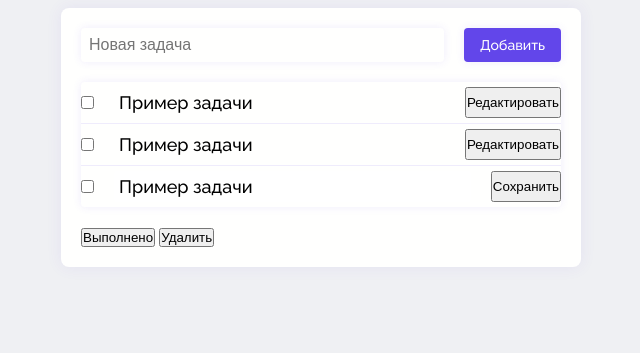
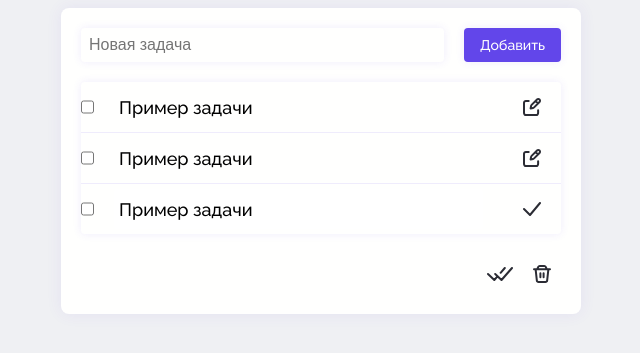
Before and after one commit to merpich/TodoApp, a website: page index.html in a window 1280 px wide. Shown: the part 189-542 px from the top of the page, without its empty margins (319-959 px from the left). Drawn offline with Linux system fonts and the light colour scheme.

Commit message:
made buttons

```diff
--- a/assets/scss/app.scss
+++ b/assets/scss/app.scss
@@ -113,11 +113,66 @@ body {
 	}
 	// .tasks-list__button
 	&__button {
+		display: flex;
+		align-items: center;
+		min-height: rem(40);
+		padding: rem(10) rem(20);
+		border: 0;
+		background: transparent;
+		&:hover .tasks-list__icon {
+			stroke: var(--color-accent-secondary);
+		}
+	}
+	// .tasks-list__icon
+	&__icon {
+		stroke: var(--color-text-primary);
+		transition: stroke 0.2s ease 0s;
+		// .tasks-list__icon_edit
+		&_edit {
+			width: rem(18);
+			height: rem(18);
+		}
+		// .tasks-list__icon_save
+		&_save {
+			width: rem(18);
+			height: rem(14);
+		}
 	}
 }
 
 .tasks-tools {
+	display: flex;
+	justify-content: flex-end;
 	// .tasks-tools__button
 	&__button {
+		display: flex;
+		align-items: center;
+		min-height: rem(40);
+		padding: rem(10);
+		border: 0;
+		background: transparent;
+		&:hover {
+			& .tasks-tools__icon_done {
+				stroke: var(--color-accent-primary);
+			}
+			& .tasks-tools__icon_delete {
+				stroke: var(--color-accent-secondary);
+			}
+		}
+	}
+	// .tasks-tools__icon
+	&__icon {
+		stroke: var(--color-text-primary);
+		transition: stroke 0.2s ease 0s;
+		// .tasks-tools__icon_done
+		&_done {
+			width: rem(26);
+			height: rem(14);
+		}
+		// .tasks-tools__icon_delete
+		&_delete {
+			width: rem(18);
+			height: rem(18);
+		}
 	}
 }
--- a/index.html
+++ b/index.html
@@ -22,28 +22,48 @@
 					<form class="tasks-list__form" action="#" id="1">
 						<input class="tasks-list__status" type="checkbox">
 						<input class="tasks-list__input" type="text" value="Пример задачи" disabled>
-						<button class="tasks-list__button" type="button">Редактировать</button>
+						<button class="tasks-list__button" type="button">
+							<svg class="tasks-list__icon tasks-list__icon_edit">
+								<use xlink:href="./assets/icons/sprites.svg#edit"></use>
+							</svg>
+						</button>
 					</form>
 				</li>
 				<li class="tasks-list__item">
 					<form class="tasks-list__form" action="#" id="2">
 						<input class="tasks-list__status" type="checkbox">
 						<input class="tasks-list__input" type="text" value="Пример задачи" disabled>
-						<button class="tasks-list__button" type="button">Редактировать</button>
+						<button class="tasks-list__button" type="button">
+							<svg class="tasks-list__icon tasks-list__icon_edit">
+								<use xlink:href="./assets/icons/sprites.svg#edit"></use>
+							</svg>
+						</button>
 					</form>
 				</li>
 				<li class="tasks-list__item">
 					<form class="tasks-list__form" action="#" id="3">
 						<input class="tasks-list__status" type="checkbox">
 						<input class="tasks-list__input" type="text" value="Пример задачи">
-						<button class="tasks-list__button" type="button">Сохранить</button>
+						<button class="tasks-list__button" type="button">
+							<svg class="tasks-list__icon tasks-list__icon_save">
+								<use xlink:href="./assets/icons/sprites.svg#check"></use>
+							</svg>
+						</button>
 					</form>
 				</li>
 			</ul>
 
 			<div class="tasks-tools">
-				<button class="tasks-tools__button">Выполнено</button>
-				<button class="tasks-tools__button">Удалить</button>
+				<button class="tasks-tools__button">
+					<svg class="tasks-tools__icon tasks-tools__icon_done">
+						<use xlink:href="./assets/icons/sprites.svg#done"></use>
+					</svg>
+				</button>
+				<button class="tasks-tools__button">
+					<svg class="tasks-tools__icon tasks-tools__icon_delete">
+						<use xlink:href="./assets/icons/sprites.svg#delete"></use>
+					</svg>
+				</button>
 			</div>
 		</div>
 	</div>
```
Also changed, not shown: assets/css/app.min.css, assets/icons/sprites.svg (added), 1 other file.
